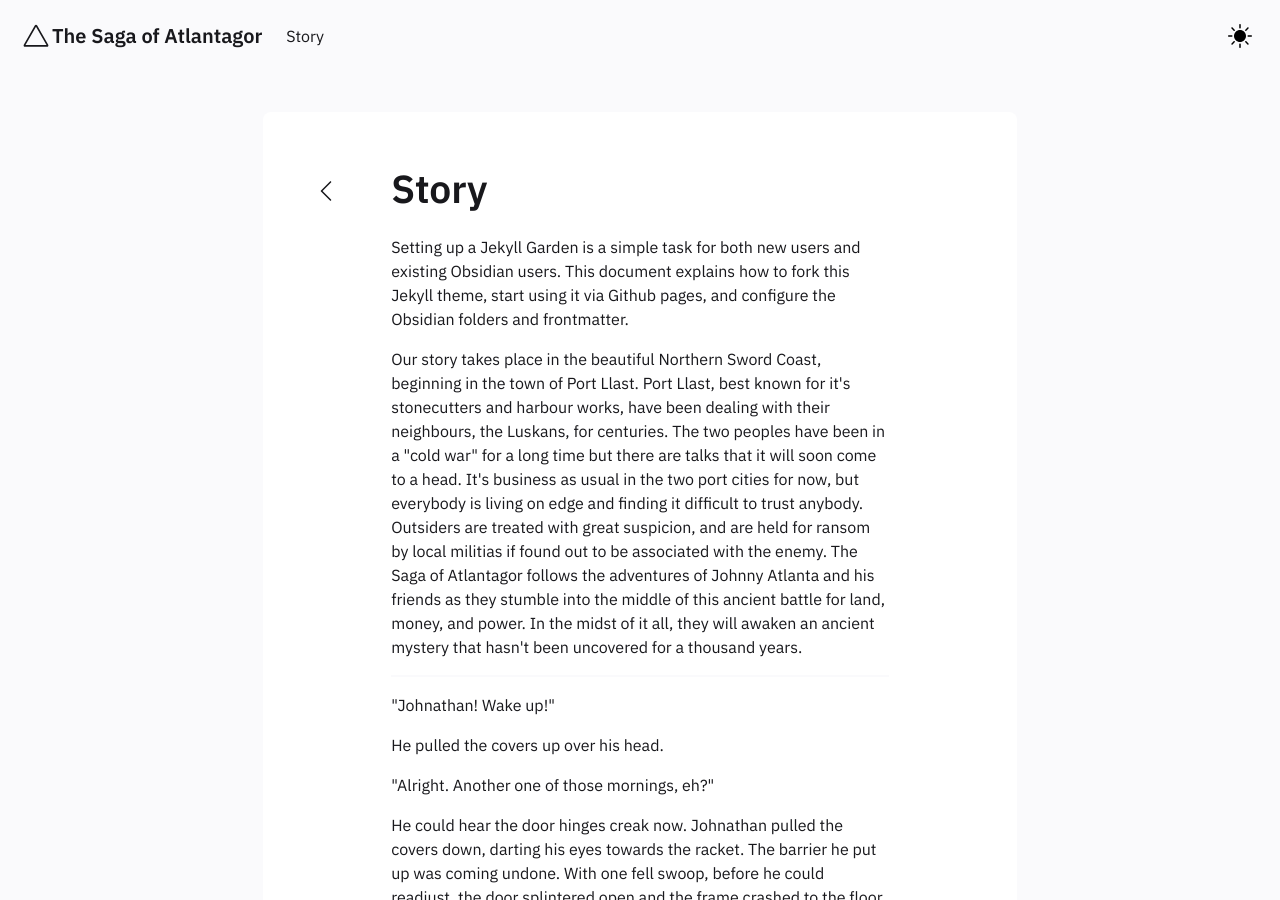
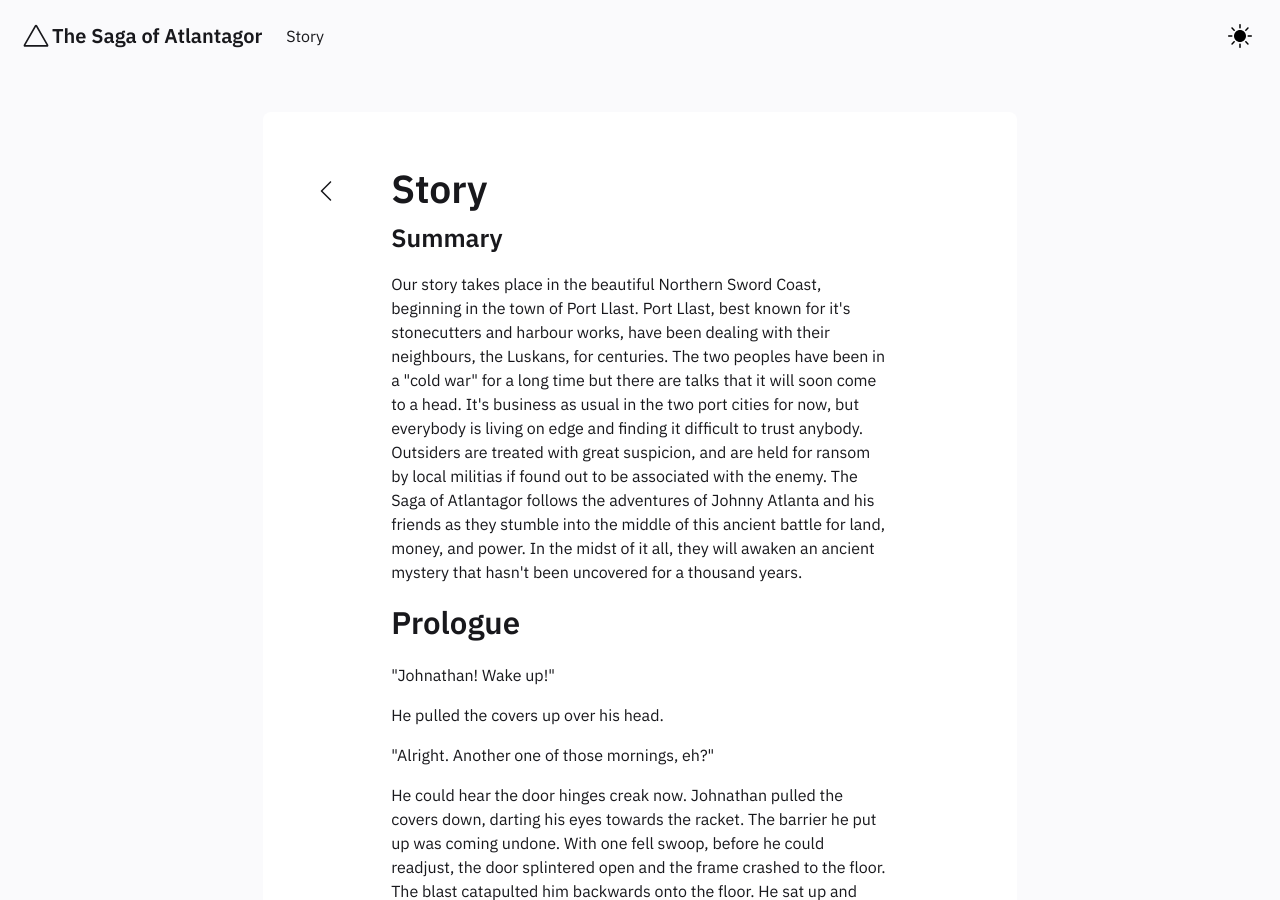
Before and after one commit to Atlantagor/atlantagor.github.io, a Jekyll site: the page built from _posts/2022-02-22-story.md, in a window 1280 px wide and 900 px high. Built offline with Jekyll 4.4.1, drawn with Linux system fonts in a browser that asks for light colours.

Commit message:
Update 2022-02-22-story.md

```diff
--- a/_posts/2022-02-22-story.md
+++ b/_posts/2022-02-22-story.md
@@ -2,11 +2,11 @@
 title: Story
 ---
 
-Setting up a Jekyll Garden is a simple task for both new users and existing Obsidian users. This document explains how to fork this Jekyll theme, start using it via Github pages, and configure the Obsidian folders and frontmatter.
+### Summary
 
 Our story takes place in the beautiful Northern Sword Coast, beginning in the town of Port Llast. Port Llast, best known for it's stonecutters and harbour works, have been dealing with their neighbours, the Luskans, for centuries. The two peoples have been in a "cold war" for a long time but there are talks that it will soon come to a head. It's business as usual in the two port cities for now, but everybody is living on edge and finding it difficult to trust anybody. Outsiders are treated with great suspicion, and are held for ransom by local militias if found out to be associated with the enemy. The Saga of Atlantagor follows the adventures of Johnny Atlanta and his friends as they stumble into the middle of this ancient battle for land, money, and power. In the midst of it all, they will awaken an ancient mystery that hasn't been uncovered for a thousand years.
 
-----
+## Prologue
 
 "Johnathan! Wake up!"
 
```
